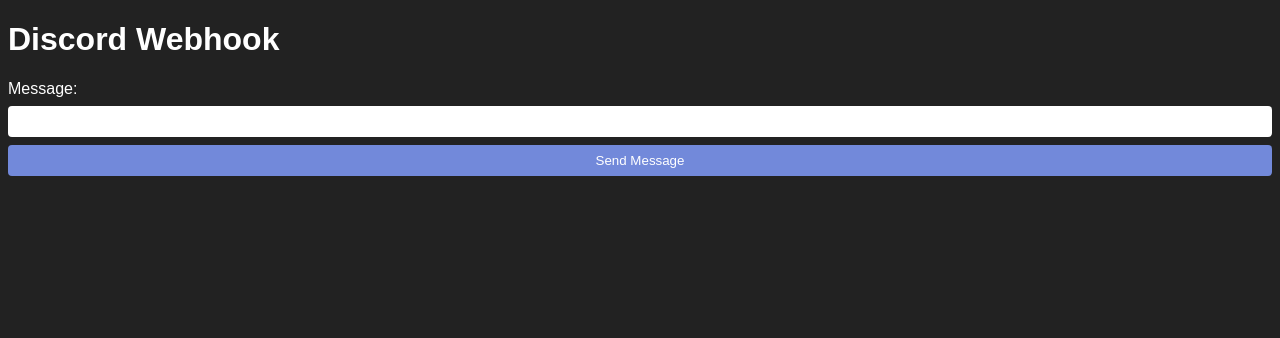
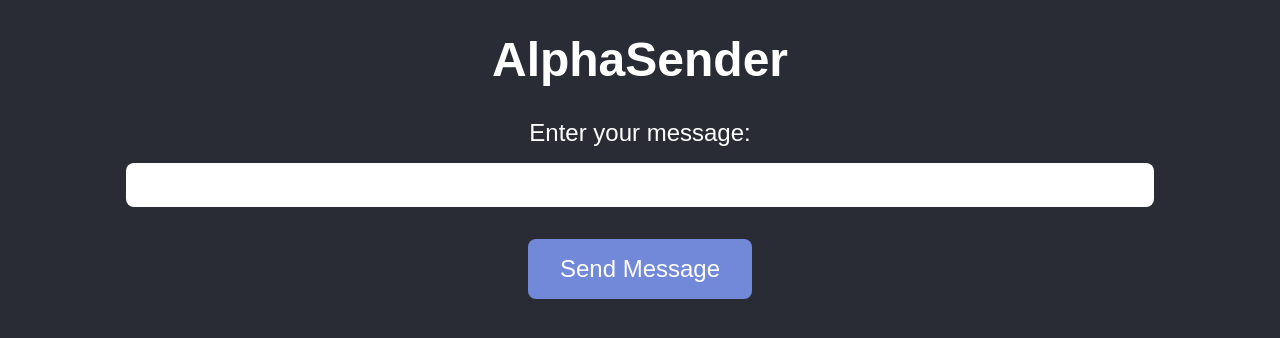
Before and after one commit to AlphaSender/AlphaSender, a plain HTML site: page index.html in a window 1280 px wide. Drawn offline with Linux system fonts and the light colour scheme.

Commit message:
Update index.html

```diff
--- a/index.html
+++ b/index.html
@@ -1,65 +1,63 @@
 <!DOCTYPE html>
 <html>
   <head>
-    <title>Discord Webhook</title>
+    <title>AlphaSender</title>
     <style>
       body {
+        background-color: #292c35;
+        color: #fff;
         font-family: Arial, sans-serif;
-        background-color: #222;
-        color: #fff;
+        text-align: center;
+      }
+
+      h1 {
+        font-size: 3rem;
+        margin-bottom: 1rem;
       }
 
       form {
         display: flex;
         flex-direction: column;
-        margin-bottom: 16px;
+        align-items: center;
+        margin-top: 2rem;
       }
 
       label {
-        margin-bottom: 8px;
+        font-size: 1.5rem;
+        margin-bottom: 1rem;
       }
 
       input[type="text"] {
-        padding: 8px;
-        margin-bottom: 8px;
-        border-radius: 4px;
+        width: 80%;
+        padding: 0.5rem;
+        font-size: 1.5rem;
         border: none;
+        border-radius: 0.5rem;
+        margin-bottom: 2rem;
       }
 
-      button {
-        padding: 8px;
-        border-radius: 4px;
-        border: none;
+      button[type="submit"] {
         background-color: #7289DA;
         color: #fff;
+        border: none;
+        border-radius: 0.5rem;
+        padding: 1rem 2rem;
+        font-size: 1.5rem;
         cursor: pointer;
+        transition: background-color 0.2s ease-in-out;
       }
 
-      button:hover {
+      button[type="submit"]:hover {
         background-color: #5a68a5;
       }
     </style>
   </head>
   <body>
-    <h1>Discord Webhook</h1>
+    <h1>AlphaSender</h1>
     <form>
-      <label for="message">Message:</label>
-      <input type="text" id="message" name="message">
+      <label for="message">Enter your message:</label>
+      <input type="text" id="message" name="message" maxlength="200">
       <button type="submit">Send Message</button>
     </form>
-    <script>
-      // Discord webhook URL
-      const webhookUrl = "https://discordapp.com/api/webhooks/1076406136179273879/LZLjYQOoj2lT_S_OQUI1Y4KcjlQ6b3z4NwKhSA_3SFSSZzj6uiouInQzE7bBeFQ6bjfK";
-
-      // Function to send a message to the webhook
-      function sendMessage(message) {
-        fetch(webhookUrl, {
-          method: "POST",
-          headers: {
-            "Content-Type": "application/json"
-          },
-          body: JSON.stringify({content: message})
-        })
-        .then(response => {
-          if (!response.ok) {
-            throw new
+  </body>
+</html>
```
